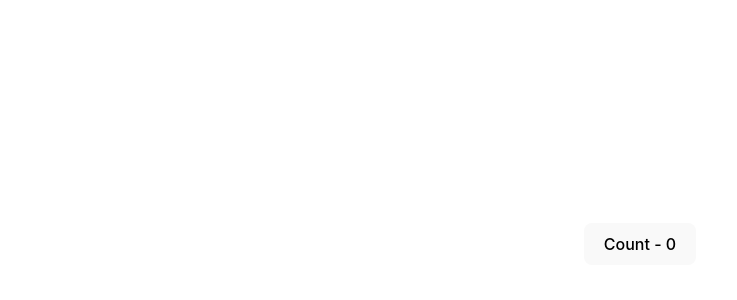
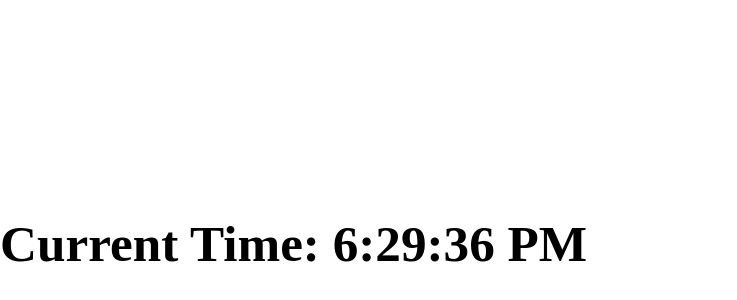
Before and after one commit to Jisan-mia/reactjs-core, a React (Vite) app: page / in a window 1280 px wide. Shown: the part 156-456 px from the top of the page, without its empty margins (0-737 px from the left). Built offline with nearby package versions, Linux system fonts and the light colour scheme.

Commit message:
class component state and life-cycle method componentDidMount

```diff
--- a/src/App.jsx
+++ b/src/App.jsx
@@ -1,11 +1,11 @@
 import { useState } from 'react'
-import './App.css'
+import Clock from './components/Clock'
 
 function App() {
   const [counter, setCounter] = useState(0)
   return (
     <div>
-      <button onClick={() => setCounter(counter+1)}>Count - {counter}</button>
+      <Clock local="en-US" />
     </div>
   )
 }
--- /dev/null
+++ b/src/components/Clock.jsx
@@ -0,0 +1,30 @@
+import React from 'react';
+
+class Clock extends React.Component {
+  constructor(props) {
+    super(props)
+    this.state = {
+      date: new Date()
+    }
+  }
+
+  componentDidMount() {
+    setTimeout(() => {
+      this.setState({
+        date: new Date(),
+      })
+    }, 1000)
+  }
+
+  render() {
+    return (
+      <h1 className="header">
+        <span className="timer">
+          Current Time: {this.state.date.toLocaleTimeString(this.props.local)}
+        </span>
+      </h1>
+    );
+  }
+}
+
+export default Clock;
--- a/src/index.css
+++ b/src/index.css
@@ -1,19 +1,3 @@
-:root {
-  font-family: Inter, system-ui, Avenir, Helvetica, Arial, sans-serif;
-  line-height: 1.5;
-  font-weight: 400;
-
-  color-scheme: light dark;
-  color: rgba(255, 255, 255, 0.87);
-  background-color: #242424;
-
-  font-synthesis: none;
-  text-rendering: optimizeLegibility;
-  -webkit-font-smoothing: antialiased;
-  -moz-osx-font-smoothing: grayscale;
-  -webkit-text-size-adjust: 100%;
-}
-
 a {
   font-weight: 500;
   color: #646cff;
@@ -35,35 +19,3 @@ h1 {
   font-size: 3.2em;
   line-height: 1.1;
 }
-
-button {
-  border-radius: 8px;
-  border: 1px solid transparent;
-  padding: 0.6em 1.2em;
-  font-size: 1em;
-  font-weight: 500;
-  font-family: inherit;
-  background-color: #1a1a1a;
-  cursor: pointer;
-  transition: border-color 0.25s;
-}
-button:hover {
-  border-color: #646cff;
-}
-button:focus,
-button:focus-visible {
-  outline: 4px auto -webkit-focus-ring-color;
-}
-
-@media (prefers-color-scheme: light) {
-  :root {
-    color: #213547;
-    background-color: #ffffff;
-  }
-  a:hover {
-    color: #747bff;
-  }
-  button {
-    background-color: #f9f9f9;
-  }
-}
```
Also changed, not shown: 1 other file (tests, documents, lock files or other folders).
